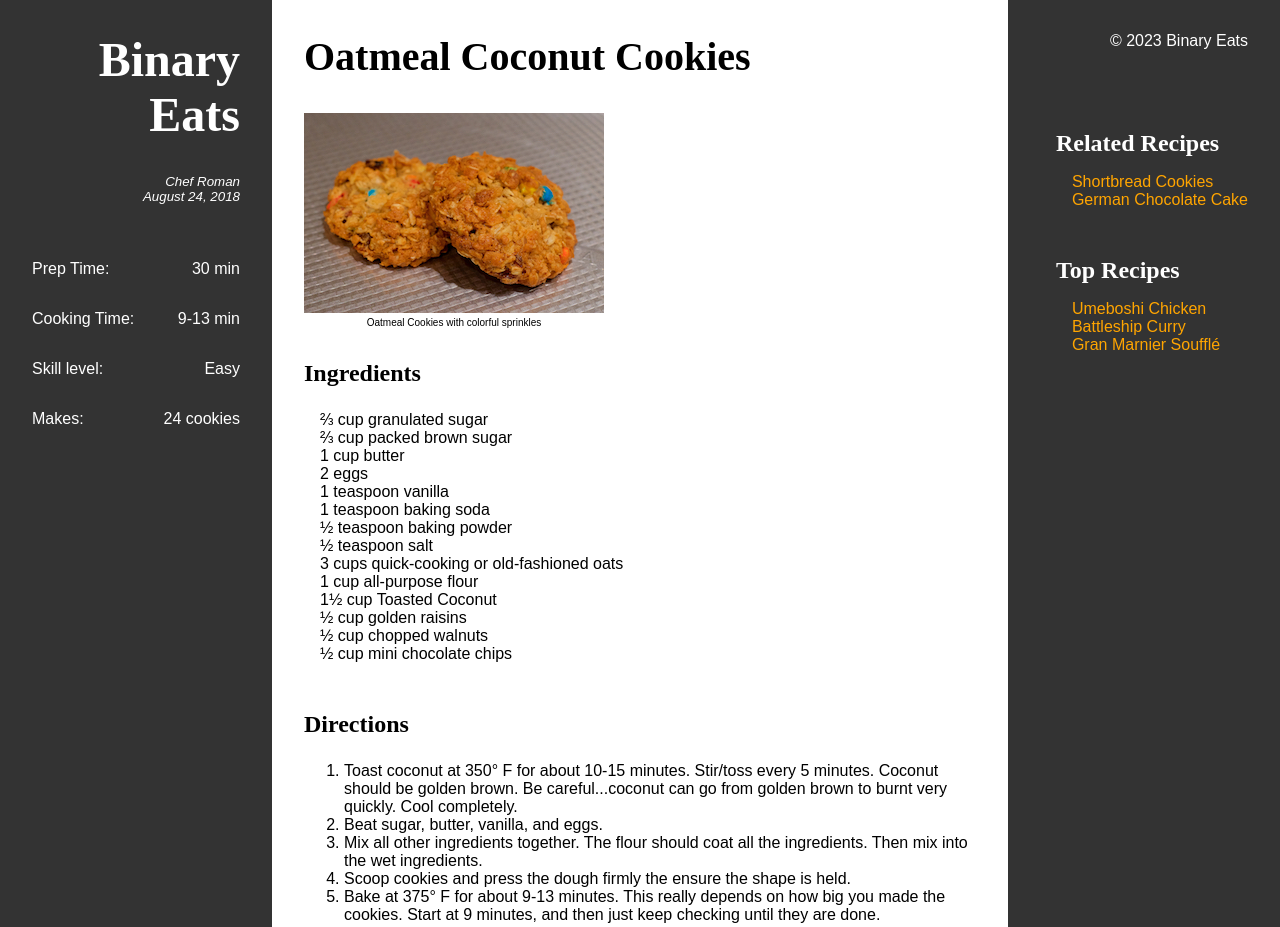
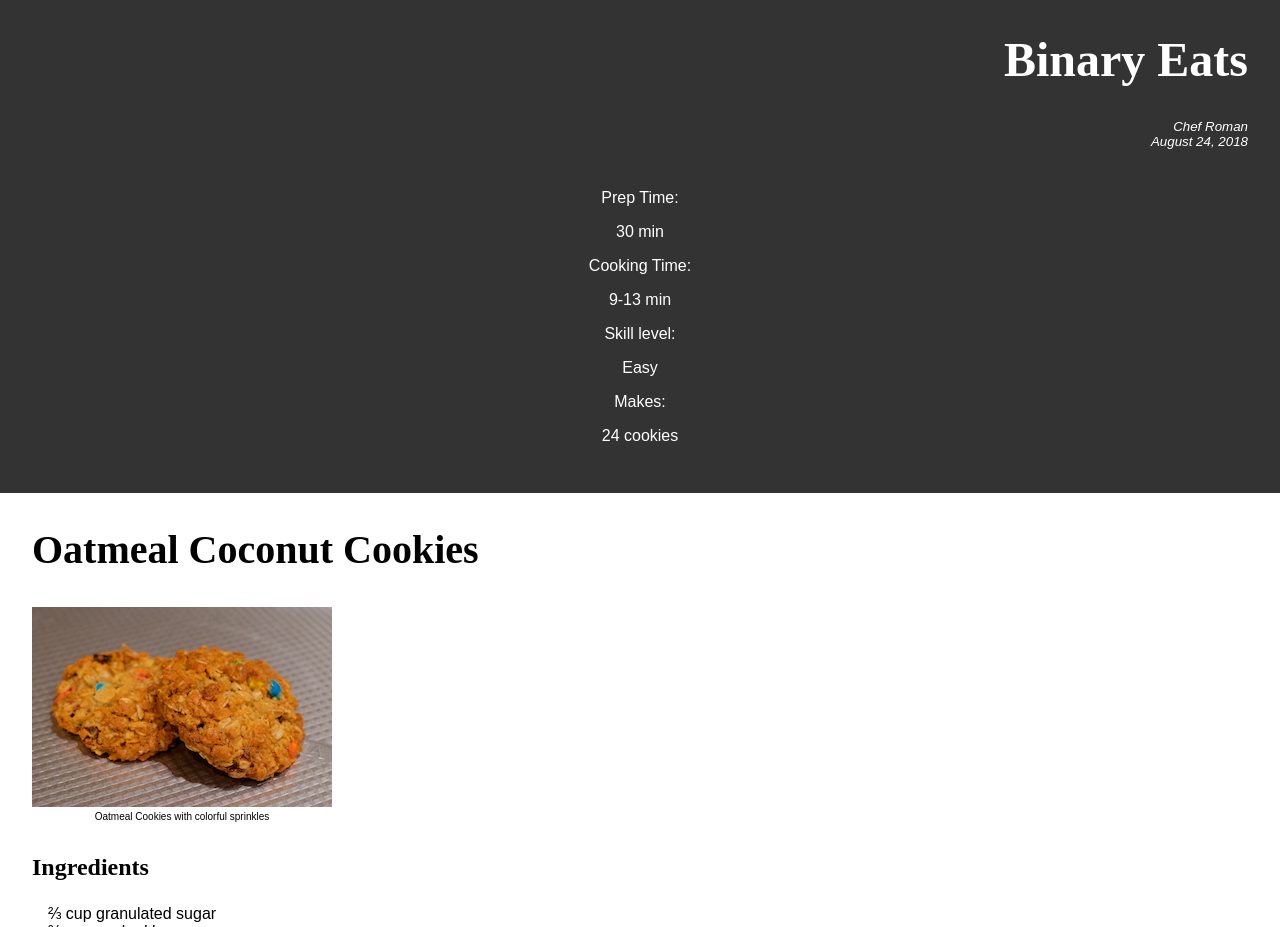
Before and after one commit to galvarezgbcc/FlexBox-Lab, a plain HTML site: page index.html in a window 1280 px wide. Shown: the top 927 px of the page. Drawn offline with Linux system fonts and the light colour scheme.

Commit message:
Added placeholders for Flex properties

```diff
--- a/css/styles.css
+++ b/css/styles.css
@@ -1,5 +1,5 @@
 body {
-    display: flex;
+    /* */
     font-family: Arial, sans-serif;
     margin: 0;
     min-width: 1025px;
@@ -15,7 +15,7 @@ header {
 }
 
 main {
-    flex-grow: 1;
+    /* */
     padding: 0 2em 20em 2em;
     text-align: left;
 }
@@ -97,12 +97,9 @@ ul ul a:hover {
 }
 
 #summary {
-    display: flex;
-    flex-direction: column;
+    /* */
 }
 
 #summary > div {
-    display: flex;
-    flex-direction: row;
-    justify-content: space-between;
+    /* */
 }
```
Also changed, not shown: 1 other file.
